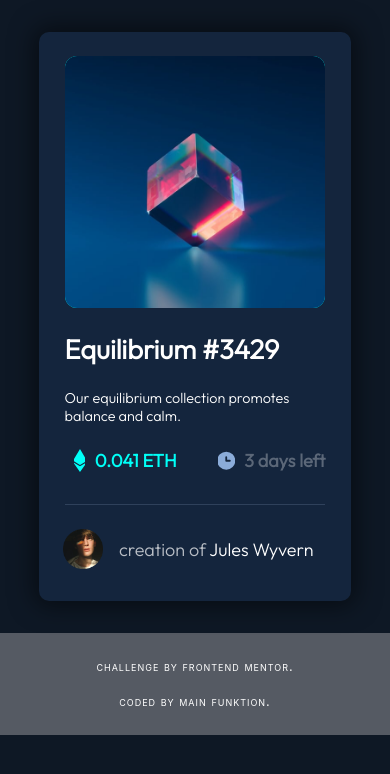
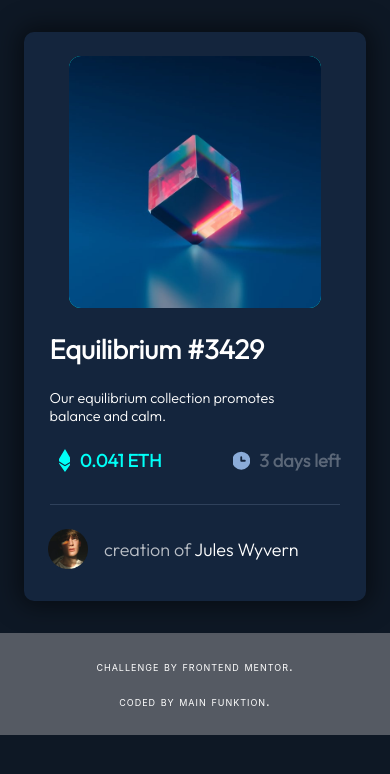
Before and after one commit to mike-swe/nft-preview-card-component, a plain HTML site: page index.html in a window 390 px wide. Drawn offline with Linux system fonts and the light colour scheme.

Commit message:
Update style.css

```diff
--- a/style.css
+++ b/style.css
@@ -46,7 +46,7 @@ body
 {
 
     width: 350px;
-    height: 330px;
+    height: 380px;
     margin: 0 auto;
     padding: 1.5rem 0;
 }
@@ -158,7 +158,7 @@ footer
 
 .preview-card-container
 {
-    width: calc(100vw - 20%);
+    width: calc(100vw - 3rem);
     height: auto;
 
 }
@@ -169,11 +169,14 @@ footer
     height: 300px;
     margin: 0 auto;
     padding: 1.5rem 0;
+    display: flex;
+    justify-content: center;
+    align-items: center;
 }
 
 .image-area img
 {
-    width: 100%;
+    width: auto;
     height: 100%;
     border-radius: 12px;
     object-fit: cover;
```
